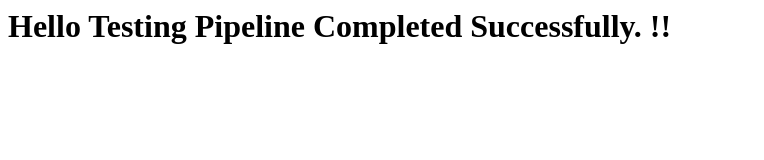
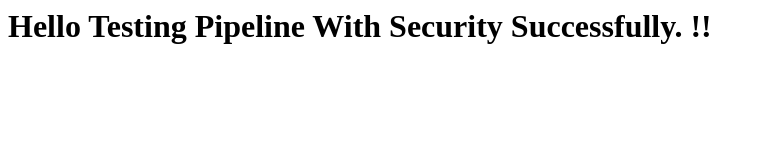
Before and after one commit to manishjain1423/jenkinstesting, a plain HTML site: page index.html in a window 1280 px wide. Shown: the whole page, without its empty margins (0-764 px from the left). Drawn offline with Linux system fonts and the light colour scheme.

Commit message:
Update index.html

```diff
--- a/index.html
+++ b/index.html
@@ -1 +1 @@
-<h1>Hello Testing Pipeline Completed Successfully. !!</h1>
+<h1>Hello Testing Pipeline With Security Successfully. !!</h1>
```
